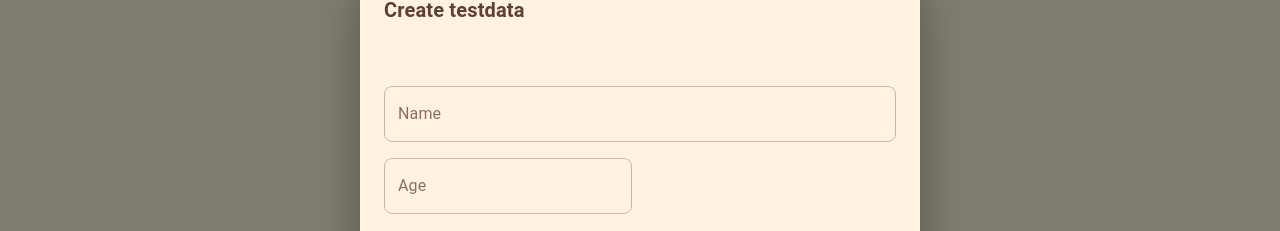
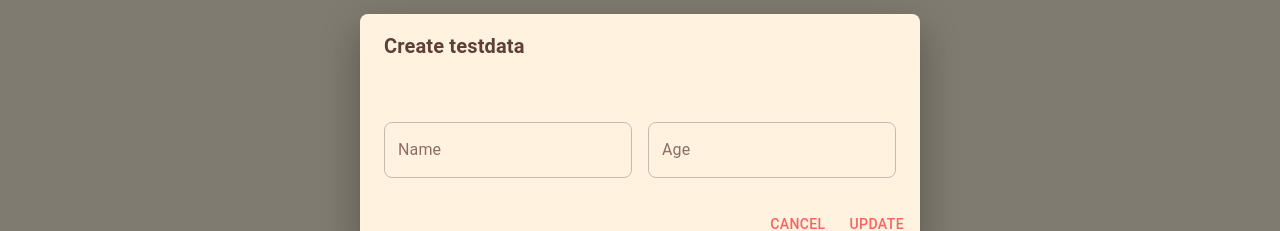
Before and after one commit to VARattleff/exam-frontend, a React (Vite) app: page /test in a window 1280 px wide. Both pictures are taken after a click on the button "CREATE TEST DATA". Shown: the part 268-499 px from the top of the page. Built offline with nearby package versions, Linux system fonts and the light colour scheme; no server answers.

Commit message:
minor update

```diff
--- a/src/components/CreateTestDataDialog.tsx
+++ b/src/components/CreateTestDataDialog.tsx
@@ -41,6 +41,7 @@ function CreateTestDataDialog({
     };
 
     return (
+        <>
             <Dialog
                 open={open}
                 onClose={handleClose}
@@ -54,7 +55,7 @@ function CreateTestDataDialog({
                     >
                         <Grid
                             item
-                        xs={12}
+                            xs={6}
                         >
                             <TextField
                                 label="Name"
@@ -84,6 +85,7 @@ function CreateTestDataDialog({
                     <Button onClick={handleUpdate}>Update</Button>
                 </DialogActions>
             </Dialog>
+        </>
     );
 }
 
```
Lines whose indentation alone changed are shown as unchanged.
